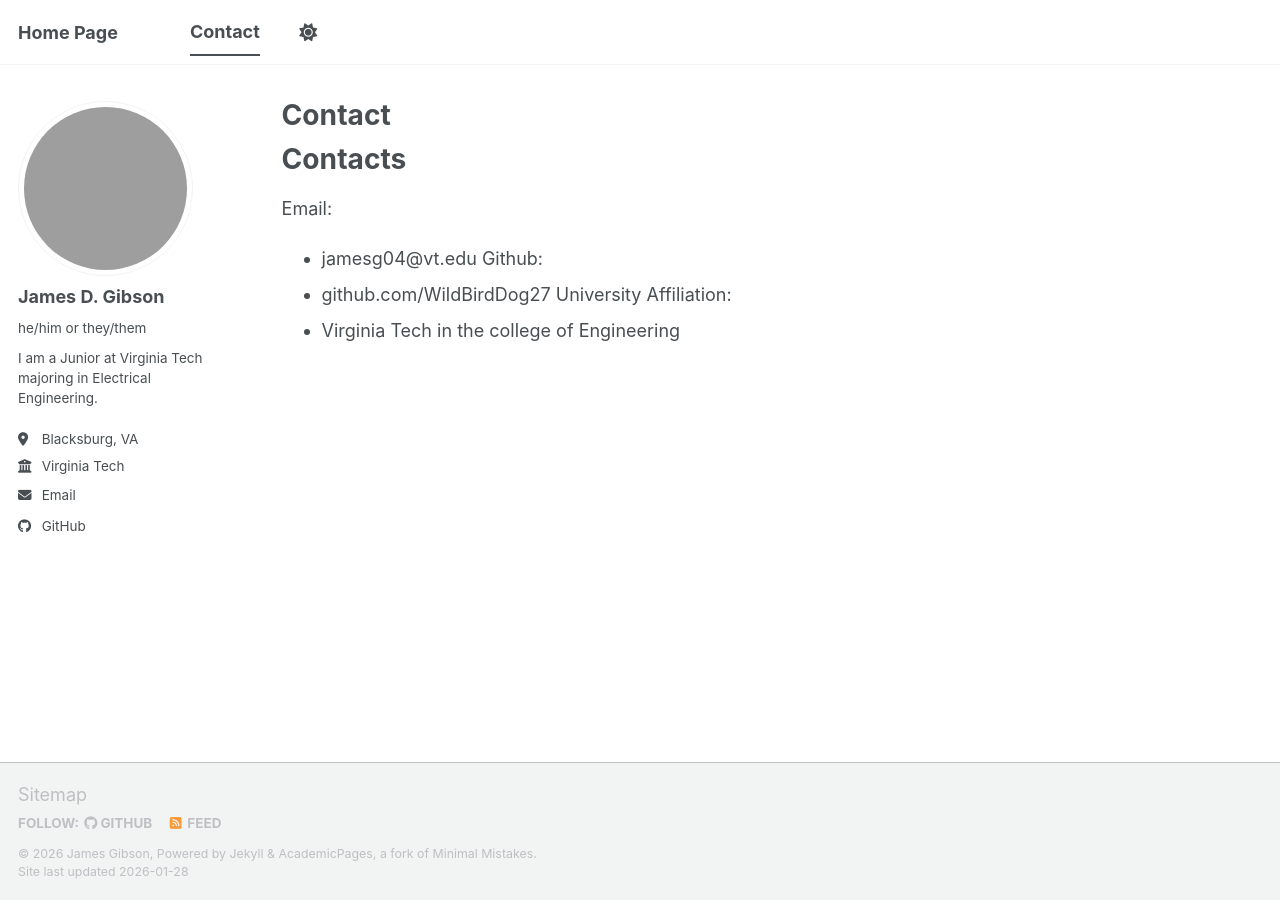
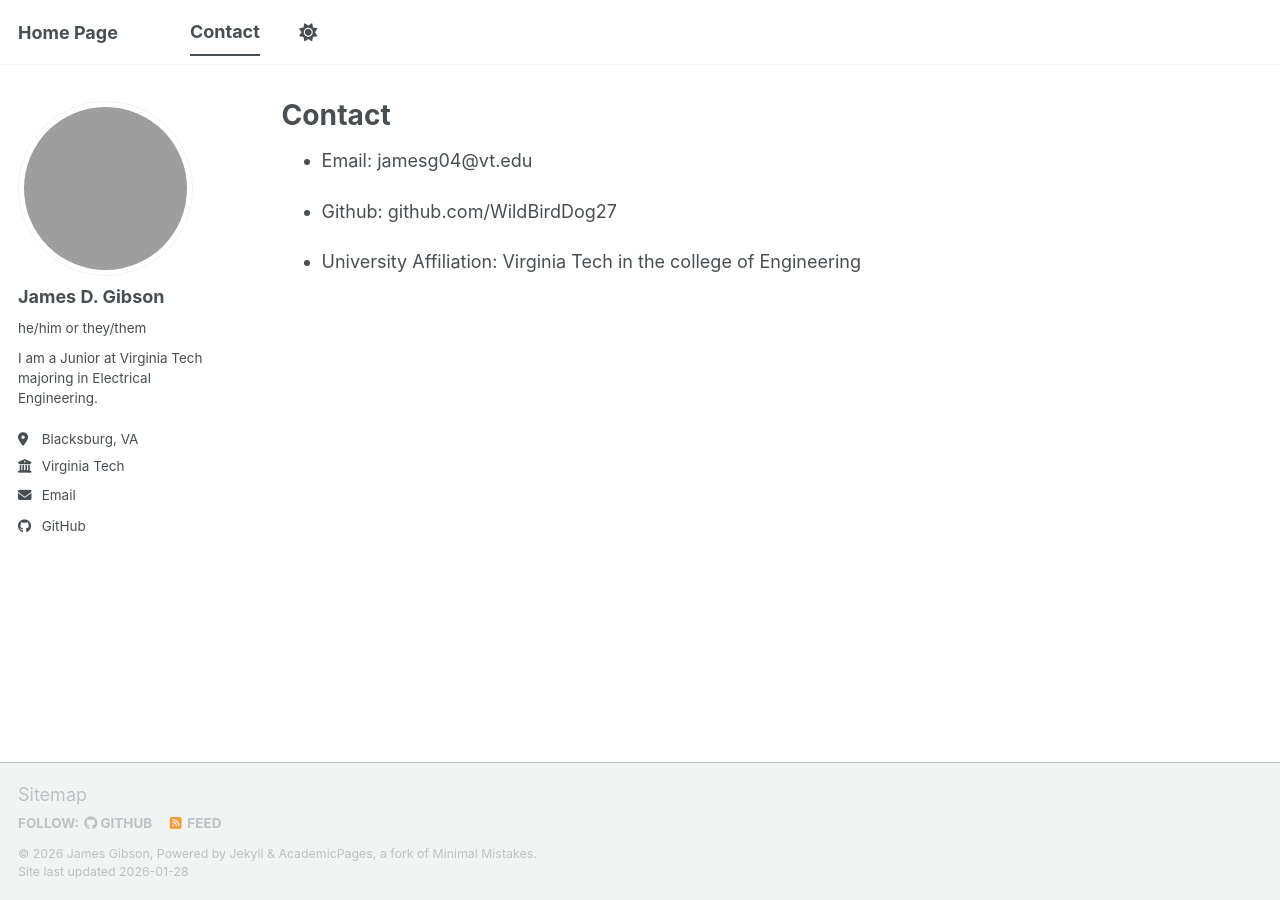
Before and after one commit to WildBirdDog27/WildBirdDog27.github.io, a Jekyll site: the page built from _pages/contact.md, in a window 1280 px wide. Built offline with Jekyll 4.4.1, drawn with Linux system fonts in a browser that asks for light colours; a script bundle is joined from its source files by our own code; library files that are not in the unit come from our copies; grey boxes are pictures that could not be loaded.

Commit message:
Contact page reformatted

```diff
--- a/_pages/contact.md
+++ b/_pages/contact.md
@@ -9,11 +9,8 @@ redirect_from:
 
 {% include base_path %}
 
-Contacts
-======
-Email:
-* jamesg04@vt.edu
-Github:
-* github.com/WildBirdDog27
-University Affiliation:
-* Virginia Tech in the college of Engineering
+* Email: jamesg04@vt.edu
+
+* Github: github.com/WildBirdDog27
+
+* University Affiliation: Virginia Tech in the college of Engineering
```
